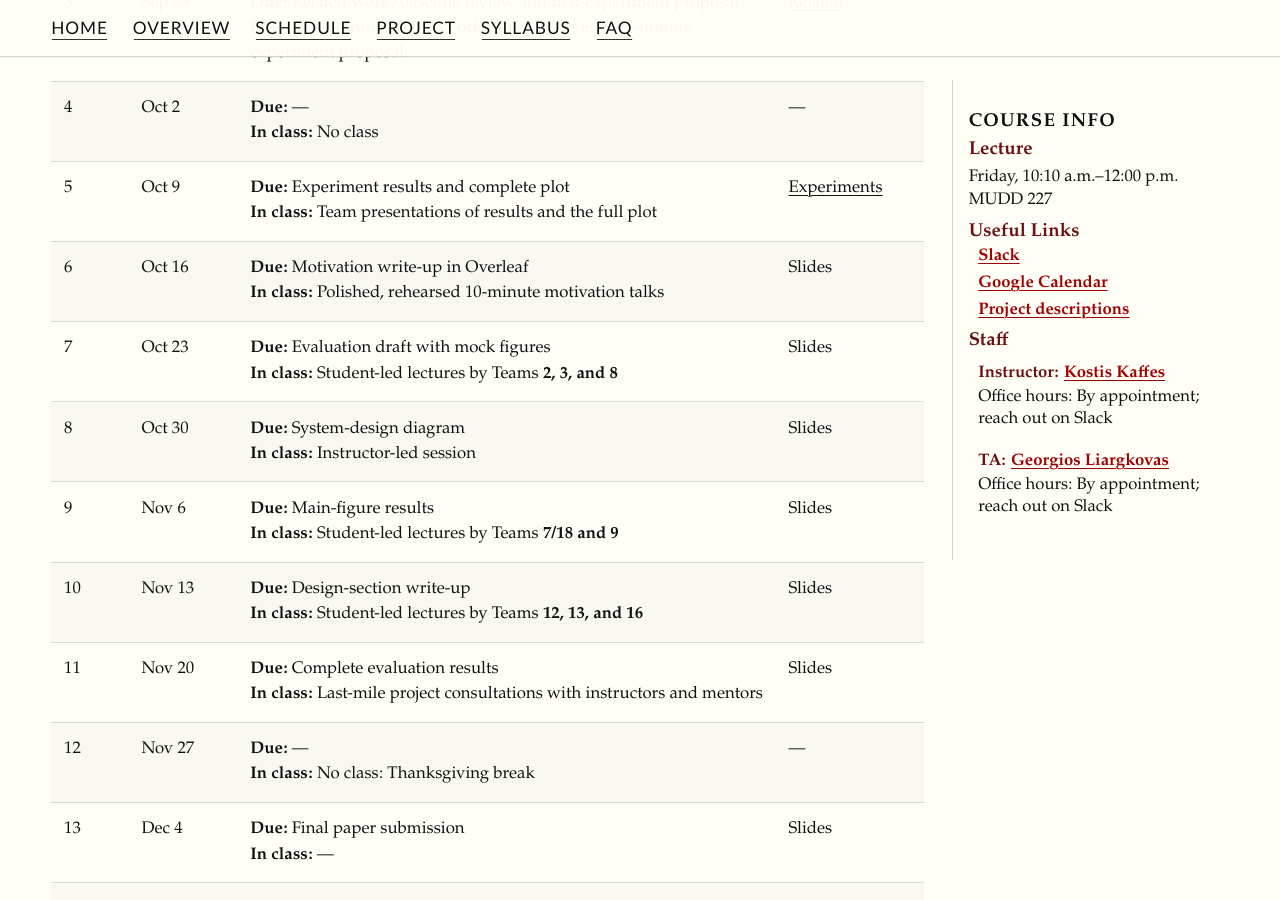
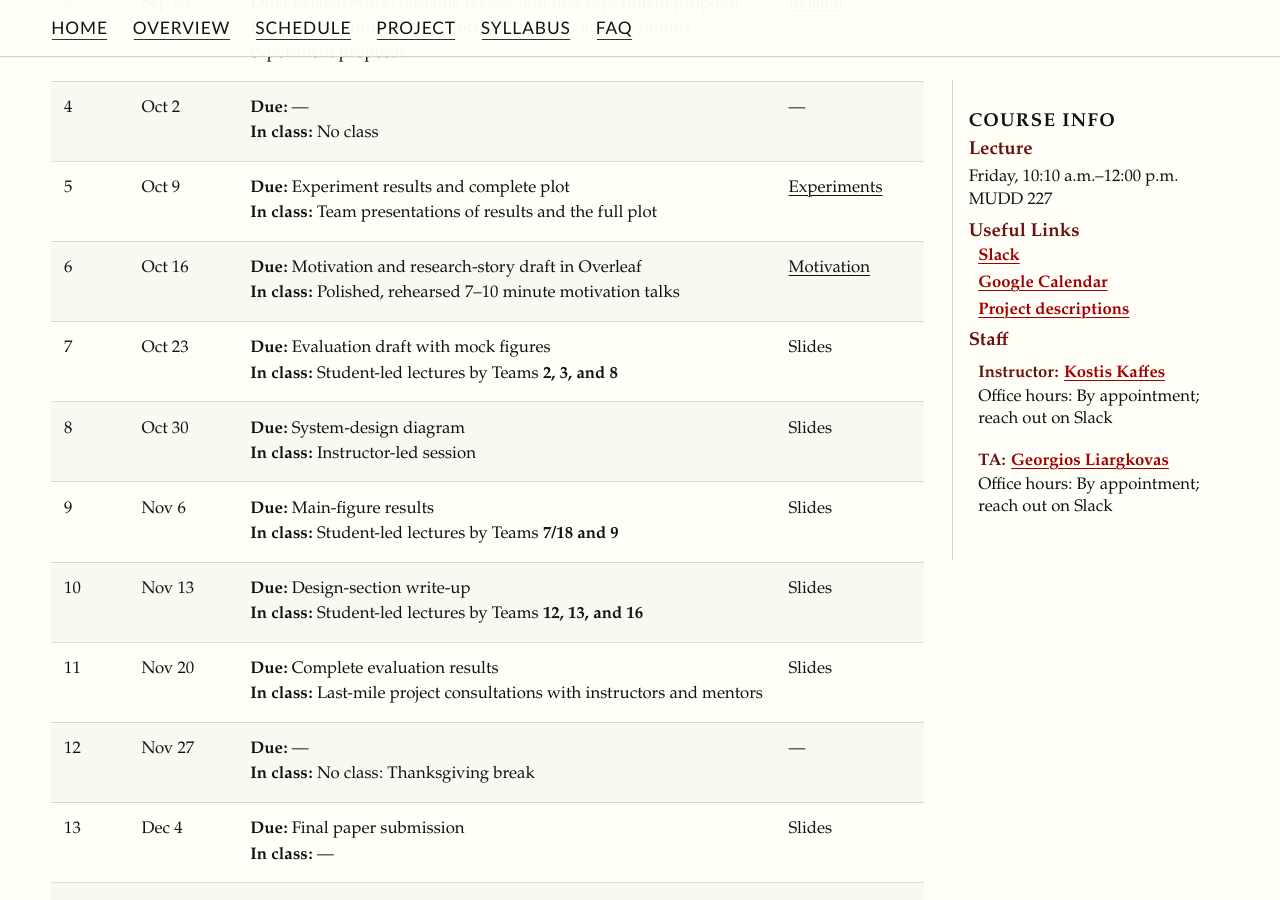
Before and after one commit to Columbia-DAP-Lab/agentic-systems, a Jekyll site: the page built from index.md, in a window 1280 px wide and 900 px high, scrolled down 1434 px. Built offline with Jekyll 4.4.1, drawn with Linux system fonts in a browser that asks for light colours.

Commit message:
Add Oct 16 motivation slides link

```diff
--- a/docs/index.html
+++ b/docs/index.html
@@ -115,8 +115,8 @@
       <tr>
         <td>6</td>
         <td>Oct 16</td>
-        <td><strong>Due:</strong> Motivation write-up in Overleaf<br /><strong>In class:</strong> Polished, rehearsed 10-minute motivation talks</td>
-        <td>Slides</td>
+        <td><strong>Due:</strong> Motivation and research-story draft in Overleaf<br /><strong>In class:</strong> Polished, rehearsed 7–10 minute motivation talks</td>
+        <td><a href="https://docs.google.com/presentation/d/1cqK28yfSisjcicmltVNl8uHPcZIJloOagE6ktiOC-Hk/edit">Motivation</a></td>
       </tr>
       <tr>
         <td>7</td>
--- a/index.md
+++ b/index.md
@@ -41,7 +41,7 @@ Broad questions include:
 | 3 | Sep 25 | **Due:** Related-work/baseline review and first-experiment proposal<br>**In class:** 5-minute related-work/baseline review + 5-minute experiment proposal | [Related](https://docs.google.com/presentation/d/1oMyT4bcN1bJZHhZBFUQRyvoRg3NgPSuSrW8q5e66-KM/edit?usp=sharing) |
 | 4 | Oct 2 | **Due:** —<br>**In class:** No class | — |
 | 5 | Oct 9 | **Due:** Experiment results and complete plot<br>**In class:** Team presentations of results and the full plot | [Experiments](https://docs.google.com/presentation/d/1WA2obEzGXIqxUC_FXT6ZGFpH9204nPxN661wwM5rmfQ/edit?slide=id.p#slide=id.p) |
-| 6 | Oct 16 | **Due:** Motivation write-up in Overleaf<br>**In class:** Polished, rehearsed 10-minute motivation talks | Slides |
+| 6 | Oct 16 | **Due:** Motivation and research-story draft in Overleaf<br>**In class:** Polished, rehearsed 7–10 minute motivation talks | [Motivation](https://docs.google.com/presentation/d/1cqK28yfSisjcicmltVNl8uHPcZIJloOagE6ktiOC-Hk/edit) |
 | 7 | Oct 23 | **Due:** Evaluation draft with mock figures<br>**In class:** Student-led lectures by Teams **2, 3, and 8** | Slides |
 | 8 | Oct 30 | **Due:** System-design diagram<br>**In class:** Instructor-led session | Slides |
 | 9 | Nov 6 | **Due:** Main-figure results<br>**In class:** Student-led lectures by Teams **7/18 and 9** | Slides |
```
